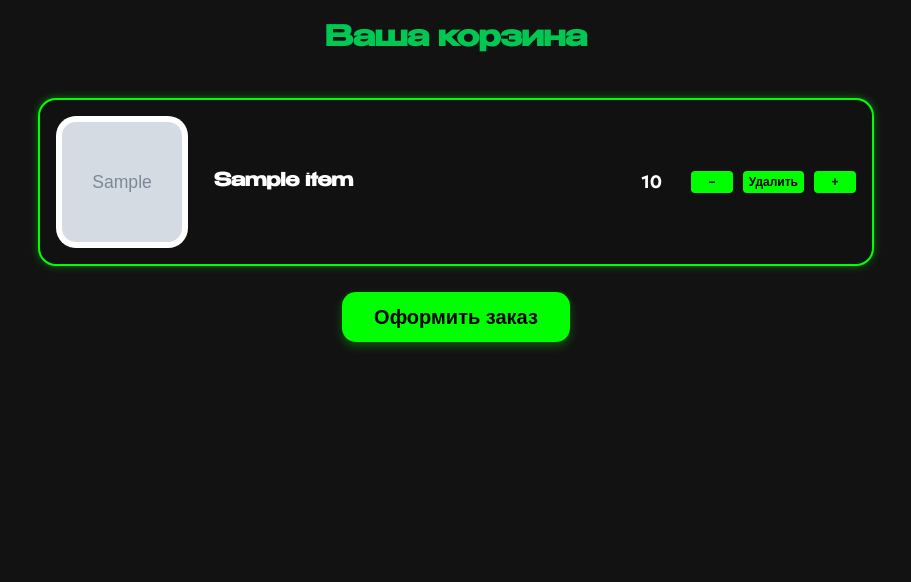
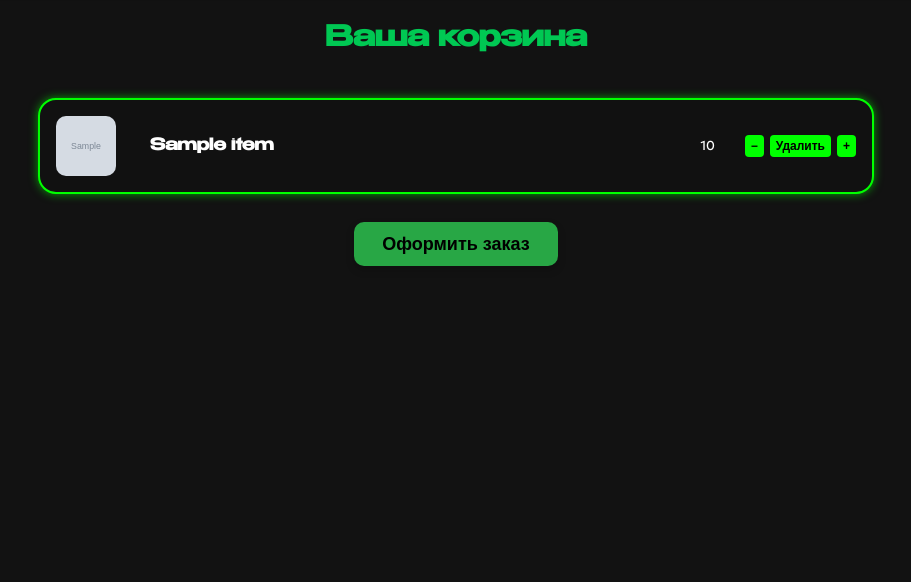
Before and after one commit to sazi48/Website-Application-for-Telegram-Product-Shop, a Flask app: template templates/cart.html in a window 1280 px wide. Shown: the part 65-647 px from the top of the page, without its empty margins (184-1095 px from the left). Run offline with Flask 3, Linux system fonts and the light colour scheme; the template is opened without the code that fills it: most values are stand-ins (such as "Sample title", 1, 10 or a date in 2020); grey boxes marked "Sample" are stand-in pictures.

Commit message:
обновил cart.html

```diff
--- a/templates/cart.html
+++ b/templates/cart.html
@@ -12,10 +12,8 @@
     <div class="cart-container">
         {% for item in cart_items %}
         <div class="cart-item-card" data-id="{{ item.id }}">
-            <div class="cart-item-main">
             <img src="/static/images/{{ item.image }}" alt="{{ item.name }}">
             <div class="cart-item-name">{{ item.name }}</div>
-            </div>
             <div class="cart-item-quantity" id="quantity-{{ item.id }}">{{ item.quantity }}</div>
             <div class="cart-item-actions">
                 <button type="button" class="quantity-btn" onclick="updateQuantity({{ item.id }}, 'decrease')">−</button>
@@ -31,6 +29,7 @@
     </div>
 {% endif %}
 
+<!-- Стили -->
 <style>
     .cart-container {
         display: flex;
@@ -48,117 +47,100 @@
     align-items: center;
     justify-content: space-between;
     flex-wrap: wrap;
-    box-shadow: 0 0 8px rgba(0, 255, 0, 0.4);
-}
-
-.cart-item-main {
-    display: flex;
-    align-items: center;
-    gap: 16px;
-    flex: 1;
+    transition: all 0.3s ease;
+    box-shadow: 0 0 10px rgba(0, 255, 0, 0.6);
     }
 
     .cart-item-card img {
-    width: 120px;
-    height: 120px;
-    border-radius: 20px;
+        width: 60px;
+        height: 60px;
+        border-radius: 10px;
         object-fit: cover;
-    background-color: white;
-    padding: 6px;
+        margin-right: 12px;
     }
 
     .cart-item-name {
+        flex-grow: 1;
         font-weight: bold;
         color: white;
-    font-size: 18px;
-    text-align: left;
-    flex: 1;
+        font-size: 16px;
     }
 
     .cart-item-quantity {
         color: white;
-    font-size: 18px;
-    font-weight: bold;
-    margin: 0 12px;
+        margin: 0 10px;
     }
 
     .cart-item-actions {
         display: flex;
         align-items: center;
-    gap: 10px;
+        gap: 6px;
     }
 
     .quantity-btn, .remove-btn {
-    background-color: #00ff00;
-    color: black;
+        background-color: lime;
         border: none;
-    border-radius: 10px;
-    padding: 8px 14px;
+        border-radius: 5px;
+        padding: 6px 10px;
         font-weight: bold;
-    font-size: 16px;
         cursor: pointer;
         transition: background-color 0.2s ease;
-    min-width: 42px;
     }
 
     .quantity-btn:hover, .remove-btn:hover {
         background-color: #00cc00;
     }
 
-.remove-btn {
-    padding: 8px 20px;
-}
-
     .order-button {
-    background-color: #00ff00;
+        background-color: #28a745;
         color: black;
         font-family: 'activistka_wide', sans-serif;
-    font-size: 20px;
+        font-size: 18px;
         font-weight: bold;
-    padding: 14px 32px;
+        padding: 12px 28px;
         border: none;
-    border-radius: 14px;
+        border-radius: 10px;
         text-decoration: none;
-    box-shadow: 0 4px 10px rgba(0,255,0,0.3);
         transition: background-color 0.3s ease, transform 0.2s ease;
+        box-shadow: 0 4px 8px rgba(0,0,0,0.2);
     }
 
     .order-button:hover {
-    background-color: #00cc00;
+        background-color: #45c156;
         transform: translateY(-2px);
+        text-decoration: none;
         color: black;
     }
 
     .order-button:active {
-    background-color: #009900;
+        background-color: #1e7e34;
         color: black;
     }
 
+    .fade-out {
+        opacity: 0;
+        transition: opacity 0.4s ease-out;
+    }
+
+    /* Адаптивность */
     @media (max-width: 480px) {
         .cart-item-card {
             flex-direction: column;
             align-items: flex-start;
         }
 
-    .cart-item-main {
-        flex-direction: row;
-        align-items: center;
-    }
-
         .cart-item-actions {
             margin-top: 8px;
             justify-content: flex-start;
-        flex-wrap: wrap;
         }
 
-    .cart-item-card img {
-        width: 100px;
-        height: 100px;
+        .cart-item-name {
+            margin-top: 6px;
         }
     }
-
 </style>
 
+<!-- JS (оставляем как есть) -->
 <script>
     function updateOrderButtonVisibility() {
         const orderButton = document.querySelector('.order-button');
@@ -237,5 +219,6 @@
     document.addEventListener('DOMContentLoaded', updateOrderButtonVisibility);
 </script>
 
+<!-- Всплывающее уведомление -->
 <div id="toast" class="toast"></div>
 {% endblock %}
```
Also changed, not shown: 1 other file. Lines whose indentation alone changed are shown as unchanged.
